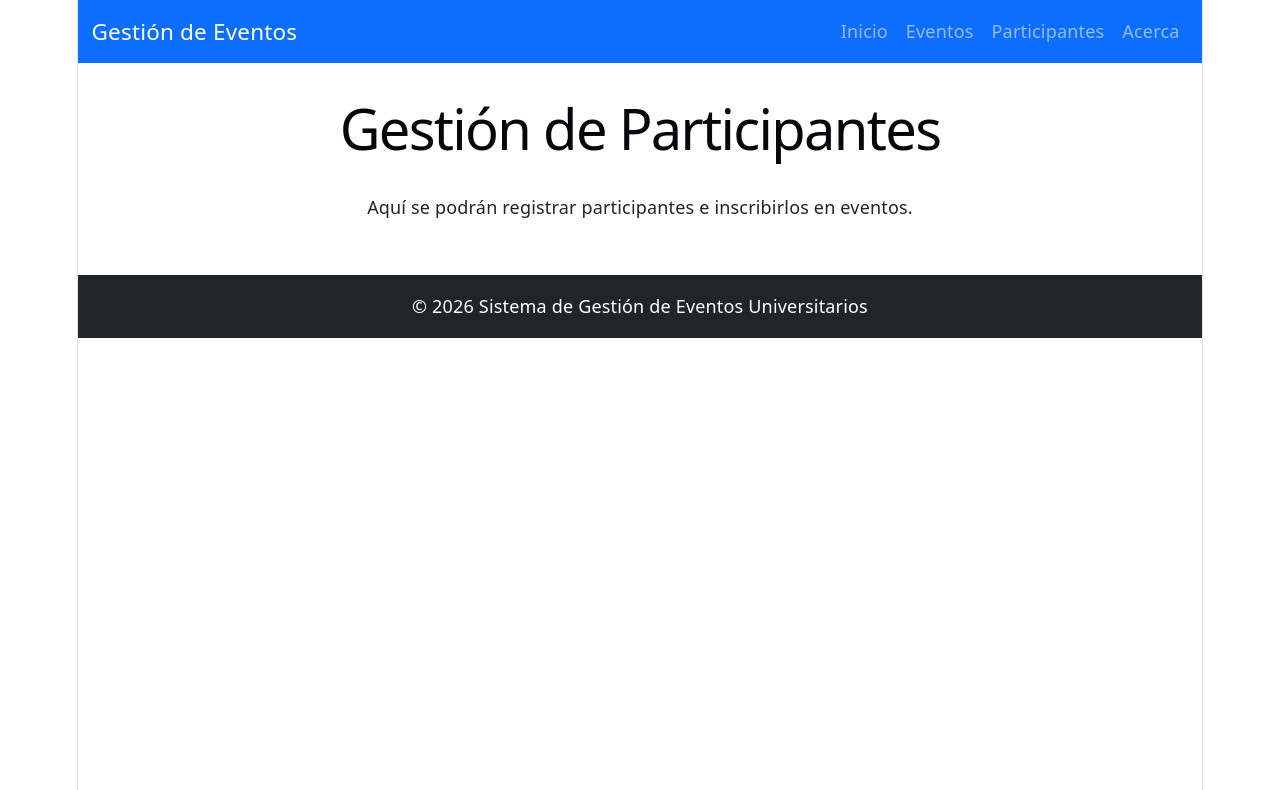
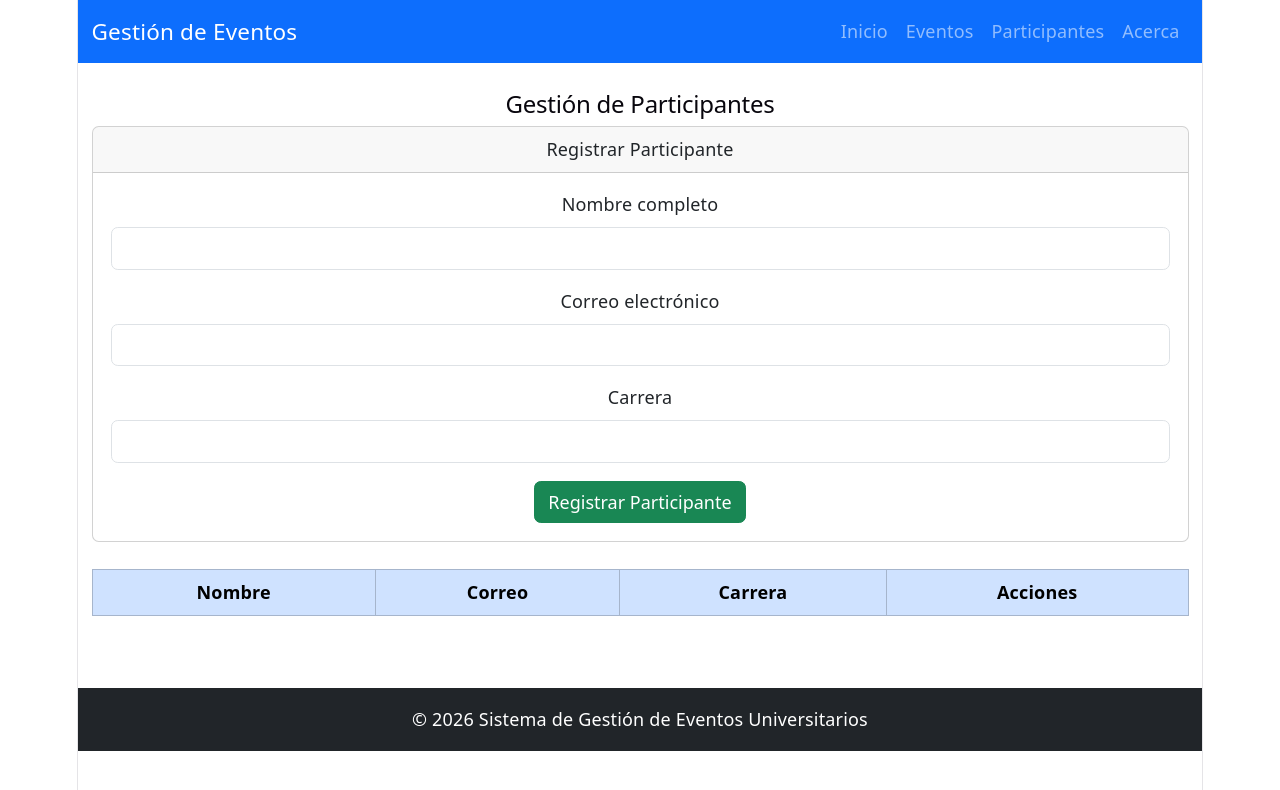
Before and after one commit to JTeran152/EVALUACION_FINAL, a React (Vite) app: page /participantes in a window 1280 px wide. Shown: the top 790 px of the page. Built offline with nearby package versions, Linux system fonts and the light colour scheme.

Commit message:
Implementar CRUD de participantes

```diff
--- /dev/null
+++ b/src/components/ParticipantForm.jsx
@@ -0,0 +1,91 @@
+function ParticipantForm({
+  nombre,
+  setNombre,
+  correo,
+  setCorreo,
+  carrera,
+  setCarrera,
+  agregarParticipante,
+  actualizarParticipante,
+  editando,
+}) {
+  return (
+    <div className="card mb-4">
+
+      <div className="card-header">
+        Registrar Participante
+      </div>
+
+      <div className="card-body">
+
+        <div className="mb-3">
+
+          <label className="form-label">
+            Nombre completo
+          </label>
+
+          <input
+            type="text"
+            className="form-control"
+            value={nombre}
+            onChange={(e) => setNombre(e.target.value)}
+          />
+
+        </div>
+
+
+        <div className="mb-3">
+
+          <label className="form-label">
+            Correo electrónico
+          </label>
+
+          <input
+            type="email"
+            className="form-control"
+            value={correo}
+            onChange={(e) => setCorreo(e.target.value)}
+          />
+
+        </div>
+
+
+        <div className="mb-3">
+
+          <label className="form-label">
+            Carrera
+          </label>
+
+          <input
+            type="text"
+            className="form-control"
+            value={carrera}
+            onChange={(e) => setCarrera(e.target.value)}
+          />
+
+        </div>
+
+
+        <button
+          className="btn btn-success"
+          onClick={
+            editando
+              ? actualizarParticipante
+              : agregarParticipante
+          }
+        >
+          {
+            editando
+              ? "Guardar Cambios"
+              : "Registrar Participante"
+          }
+        </button>
+
+
+      </div>
+
+    </div>
+  );
+}
+
+export default ParticipantForm;
--- /dev/null
+++ b/src/components/ParticipantTable.jsx
@@ -0,0 +1,61 @@
+function ParticipantTable({
+  participantes,
+  eliminarParticipante,
+  editarParticipante
+}) {
+  return (
+    <table className="table table-striped table-bordered">
+
+      <thead className="table-primary">
+
+        <tr>
+          <th>Nombre</th>
+          <th>Correo</th>
+          <th>Carrera</th>
+          <th>Acciones</th>
+        </tr>
+
+      </thead>
+
+
+      <tbody>
+
+        {participantes.map((participante) => (
+
+          <tr key={participante.id}>
+
+            <td>{participante.nombre}</td>
+
+            <td>{participante.correo}</td>
+
+            <td>{participante.carrera}</td>
+
+            <td>
+              <button
+                className="btn btn-warning btn-sm me-2"
+                onClick={() => editarParticipante(participante)}
+              >
+                Editar
+              </button>
+
+              <button
+                className="btn btn-danger btn-sm"
+                onClick={() => eliminarParticipante(participante.id)}
+              >
+                Eliminar
+              </button>
+
+            </td>
+
+          </tr>
+
+        ))}
+
+      </tbody>
+
+
+    </table>
+  );
+}
+
+export default ParticipantTable;
--- a/src/pages/Participantes.jsx
+++ b/src/pages/Participantes.jsx
@@ -1,13 +1,135 @@
+import { useState } from "react";
+import ParticipantForm from "../components/ParticipantForm";
+import ParticipantTable from "../components/ParticipantTable";
+
+
 function Participantes() {
+  //Datos del formulario
+  const [nombre, setNombre] = useState("");
+  const [correo, setCorreo] = useState("");
+  const [carrera, setCarrera] = useState("");
+
+  //Datos de Edicion
+  const [editando, setEditando] = useState(false);
+  const [participanteEditando, setParticipanteEditando] = useState(null);
+
+  const [participantes, setParticipantes] = useState([]);
+
+
+  const agregarParticipante = () => {
+
+    if (!nombre || !correo || !carrera) {
+      alert("Completa todos los campos.");
+      return;
+    }
+
+
+    const nuevoParticipante = {
+      id: participantes.length + 1,
+      nombre,
+      correo,
+      carrera,
+    };
+
+
+    setParticipantes([
+      ...participantes,
+      nuevoParticipante
+    ]);
+
+
+    setNombre("");
+    setCorreo("");
+    setCarrera("");
+
+  };
+
+  const eliminarParticipante = (id) => {
+
+    const participantesActualizados = participantes.filter(
+      (participante) => participante.id !== id
+    );
+
+    setParticipantes(participantesActualizados);
+
+  };
+
+  const editarParticipante = (participante) => {
+
+    setEditando(true);
+    setParticipanteEditando(participante);
+
+    setNombre(participante.nombre);
+    setCorreo(participante.correo);
+    setCarrera(participante.carrera);
+
+  };
+
+  const actualizarParticipante = () => {
+
+    const participantesActualizados = participantes.map(
+      (participante) =>
+        participante.id === participanteEditando.id
+          ? {
+              ...participante,
+              nombre,
+              correo,
+              carrera,
+            }
+          : participante
+  );
+
+
+  setParticipantes(participantesActualizados);
+
+
+  // Limpiar formulario
+
+  setNombre("");
+  setCorreo("");
+  setCarrera("");
+
+  setEditando(false);
+  setParticipanteEditando(null);
+
+  };
+
   return (
-    <div>
-      <h1>Gestión de Participantes</h1>
 
-      <p>
-        Aquí se podrán registrar participantes e inscribirlos en eventos.
-      </p>
+    <div className="container mt-4">
+
+      <h2>
+        Gestión de Participantes
+      </h2>
+
+
+      <ParticipantForm
+
+        nombre={nombre}
+        setNombre={setNombre}
+
+        correo={correo}
+        setCorreo={setCorreo}
+
+        carrera={carrera}
+        setCarrera={setCarrera}
+
+        agregarParticipante={agregarParticipante}
+        actualizarParticipante={actualizarParticipante}
+        editando={editando}
+
+      />
+
+      <ParticipantTable
+        participantes={participantes}
+        eliminarParticipante={eliminarParticipante}
+        editarParticipante={editarParticipante}
+      />
+
     </div>
+
   );
 }
 
+
 export default Participantes;
```
